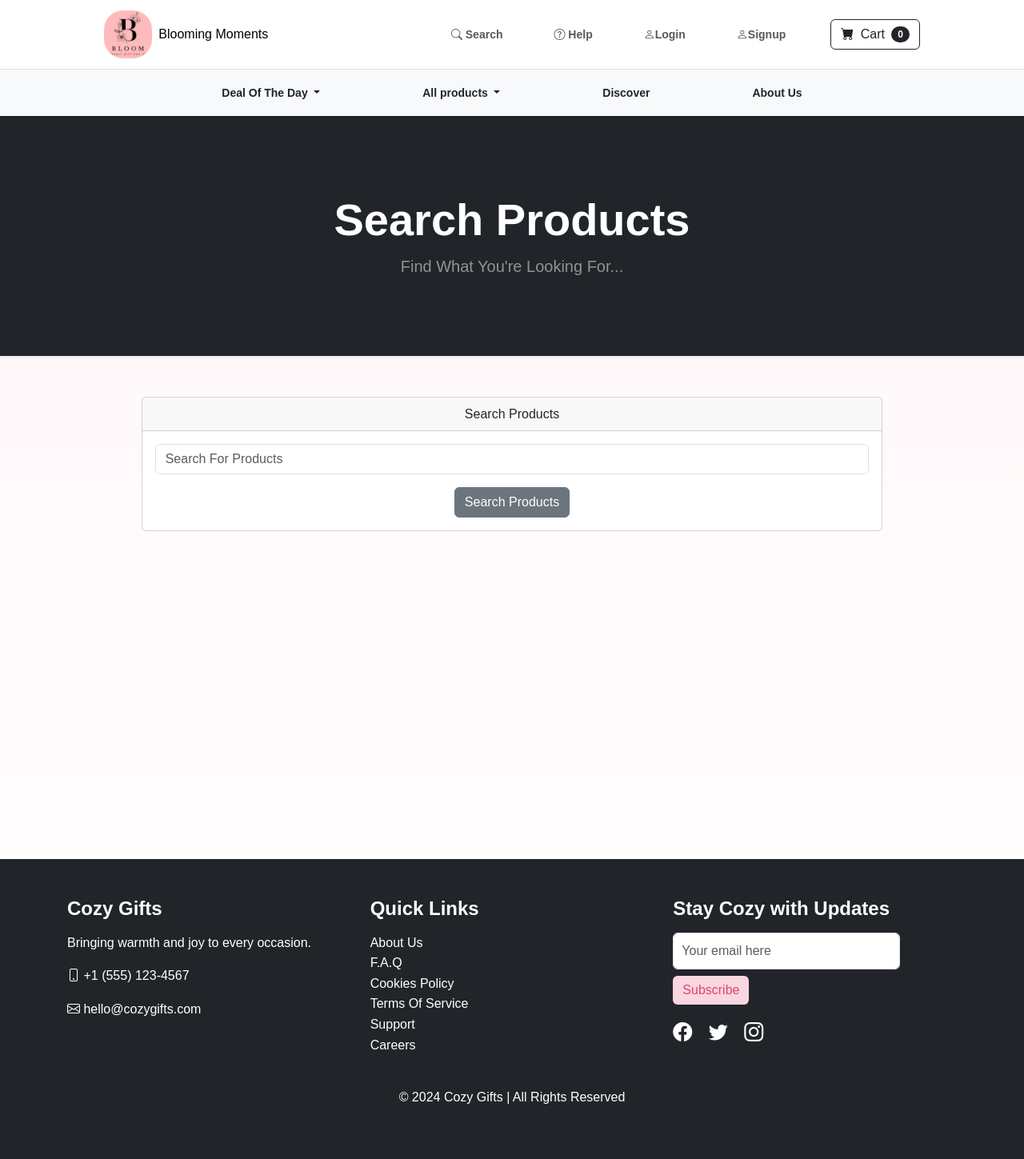
After one commit to SiThuTun22/Cozy_gift, a Django app: page /search/ in a window 1280 px wide. The commit adds this page. Shown: the whole page at 80% size. Run offline with Django 5.2, Linux system fonts and the light colour scheme.

Commit message:
search functionality added

```diff
--- a/Cozy_gift-main/store/models.py
+++ b/Cozy_gift-main/store/models.py
@@ -2,6 +2,7 @@ from django.db import models
 import datetime
 from django.contrib.auth.models import User
 from django.db.models.signals import post_save
+
 
 # Categories
 class Category(models.Model):
@@ -20,7 +21,6 @@ class Flower_Categories(models.Model):
     verbose_name_plural = "Flower categories"
 
 
-# Create your models here.
 class Profile(models.Model):
   user = models.OneToOneField(User,on_delete=models.CASCADE)
   date_modified = models.DateTimeField(User,auto_now=True)
--- a/Cozy_gift-main/store/templates/navbar.html
+++ b/Cozy_gift-main/store/templates/navbar.html
@@ -18,7 +18,7 @@
         <!-- Right-Side Links for Desktop -->
         <ul class="navbar-nav mx-auto d-none d-lg-flex flex-row align-items-center gap-5">
             <li class="nav-item">
-                <a class="nav-link" href="#"><i class="bi bi-search"></i> Search</a>
+                <a class="nav-link" href="{% url 'search' %}"><i class="bi bi-search"></i> Search</a>
             </li>
             <li class="nav-item">
                 <a class="nav-link" href="#"><i class="bi bi-question-circle"></i> Help</a>
@@ -56,7 +56,7 @@
                 <i class="bi bi-person small-icon"></i>
             </a>
             {% endif %}
-            <a class="nav-link p-1" href="#">
+            <a class="nav-link p-1" href="{% url 'search' %}">
                 <i class="bi bi-search small-icon"></i>
             </a>
             <a href="{% url 'cart_summary' %}" class="btn btn-outline-dark cart-btn p-1">
--- /dev/null
+++ b/Cozy_gift-main/store/templates/search.html
@@ -0,0 +1,114 @@
+{% extends 'base.html' %}
+{% load static %}
+{% block styles %}
+<link rel="stylesheet" href="{% static 'css/about_us.css' %}">
+{% endblock %}
+{% block content %}
+<!-- Header-->
+<header class="bg-dark py-5">
+  <div class="container px-4 px-lg-5 my-5">
+      <div class="text-center text-white">
+          <h1 class="display-4 fw-bolder">Search Products</h1>
+          <p class="lead fw-normal text-white-50 mb-0">Find What You're Looking For...</p>
+      </div>
+  </div>
+</header>
+
+<div class="container">
+<div class="row">
+  <center>
+    <div class="col-10">
+      <br/><br/>
+<div class="card">
+<div class="card-header">
+Search Products
+</div>
+<div class="card-body">
+<form method="POST" action="{% url 'search' %}">
+{% csrf_token %}
+<div class="mb-3">
+
+<input type="text" class="form-control" placeholder="Search For Products" name="searched">
+</div>
+<button type="submit" class="btn btn-secondary">
+Search Products
+</button>
+</form>
+</div>
+</div>
+<br/><br/>
+<div class="row gx-4 gx-lg-5 row-cols-2 row-cols-md-3 row-cols-xl-4 justify-content-center">
+
+{% if searched %}
+{% for product in searched %}
+{% if product.is_sale %}
+
+          <div class="col mb-5">
+              <div class="card h-100">
+                  <!-- Sale badge-->
+                  <div class="badge bg-dark text-white position-absolute" style="top: 0.5rem; right: 0.5rem">Sale</div>
+
+                  <!-- Product image-->
+                  <img class="card-img-top" src="{{ product.image.url }}" alt="..." />
+                  <!-- Product details-->
+                  <div class="card-body p-4">
+                      <div class="text-center">
+                          <!-- Product name-->
+                          <h5 class="fw-bolder">{{ product.name }}</h5>
+                          <!-- Sale -->
+      <div class="d-flex justify-content-center small text-warning mb-2">
+      <div class="bi-star-fill"></div>
+      &nbsp;&nbsp;Sale!&nbsp;&nbsp;
+      <div class="bi-star-fill"></div>
+      </div>
+
+                          <!-- Product price-->
+                          <strike>
+                          ${{ product.price }}
+                          </strike>
+                          &nbsp;
+                          ${{ product.sale_price }}
+                      </div>
+                  </div>
+                  <!-- Product actions-->
+                  <div class="card-footer p-4 pt-0 border-top-0 bg-transparent">
+<div class="text-center">
+<a class="btn btn-outline-dark mt-auto" href="{% url 'product_detail' product.id  %}">View Product</a>
+</div>
+                  </div>
+              </div>
+          </div>
+
+
+          {% else %}
+      <div class="col mb-5">
+              <div class="card h-100">
+                  <!-- Product image-->
+                  <img class="card-img-top" src="{{ product.image.url }}" alt="..." />
+                  <!-- Product details-->
+                  <div class="card-body p-4">
+                      <div class="text-center">
+                          <!-- Product name-->
+                          <h5 class="fw-bolder">{{ product.name }}</h5>
+                          <!-- Product price-->
+                          ${{ product.price }}
+                      </div>
+                  </div>
+                  <!-- Product actions-->
+                  <div class="card-footer p-4 pt-0 border-top-0 bg-transparent">
+<div class="text-center"><a class="btn btn-outline-dark mt-auto" href="{% url 'product_detail' product.id %}">View Product</a></div>
+                  </div>
+              </div>
+          </div>
+
+              {% endif %}
+{% endfor %}
+{% endif %}
+</div>
+
+<br/><br/><br/><br/><br/><br/><br/><br/><br/><br/><br/><br/><br/><br/>
+    </div>
+  </center>
+</div>
+</div>
+{% endblock %}
--- a/Cozy_gift-main/store/urls.py
+++ b/Cozy_gift-main/store/urls.py
@@ -19,6 +19,7 @@ urlpatterns = [
   path('product-detail/<int:pk>',views.product_detail,name="product_detail"),
   path('flowerLanding/',views.flowerLanding,name="flowerLanding"),
   path('flower/<str:name>/', views.flower_detail, name='flower_detail'),
+  path('search/', views.search, name='search'),
   path('coming/', views.coming_soon, name='coming'),
 
 ]
--- a/Cozy_gift-main/store/views.py
+++ b/Cozy_gift-main/store/views.py
@@ -8,7 +8,21 @@ from django import forms
 from django.contrib.auth.models import User
 from django.http import JsonResponse
 from django.contrib.auth.decorators import login_required
+from django.db.models import Q
 # Create your views here.
+
+def search(request):
+  if request.method == "POST":
+    searched = request.POST['searched']
+
+    searched = Product.objects.filter(Q(name__icontains = searched) | Q(description_icontains = searched))
+    if not searched:
+      messages.success(request,"the product doesn't not exist. Please try again!")
+      return render(request,"search.html",{})
+    else:
+      return render(request,"search.html",{"searched":searched})
+  return render(request,"search.html",{})
+
 def filter_products(request):
     products = Product.objects.all()
 
```
Also changed, not shown: Cozy_gift-main/db.sqlite3.
